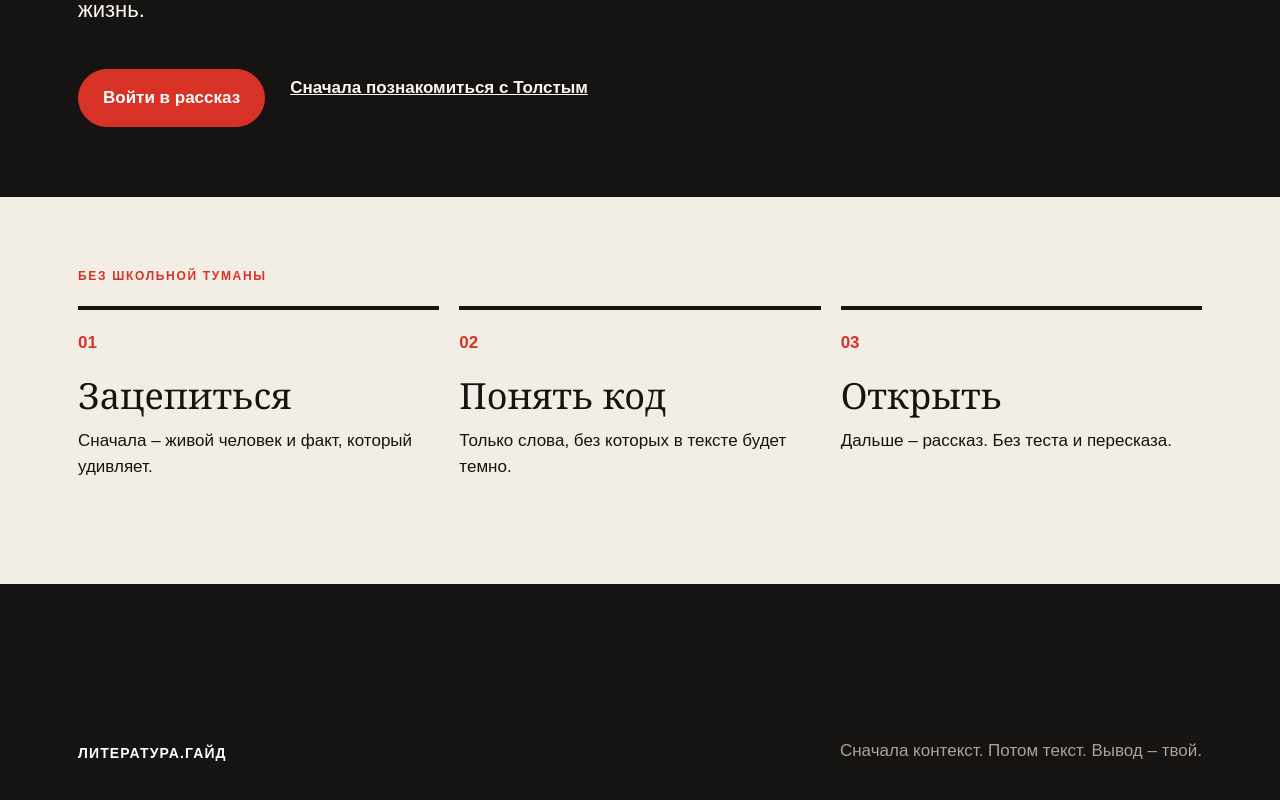
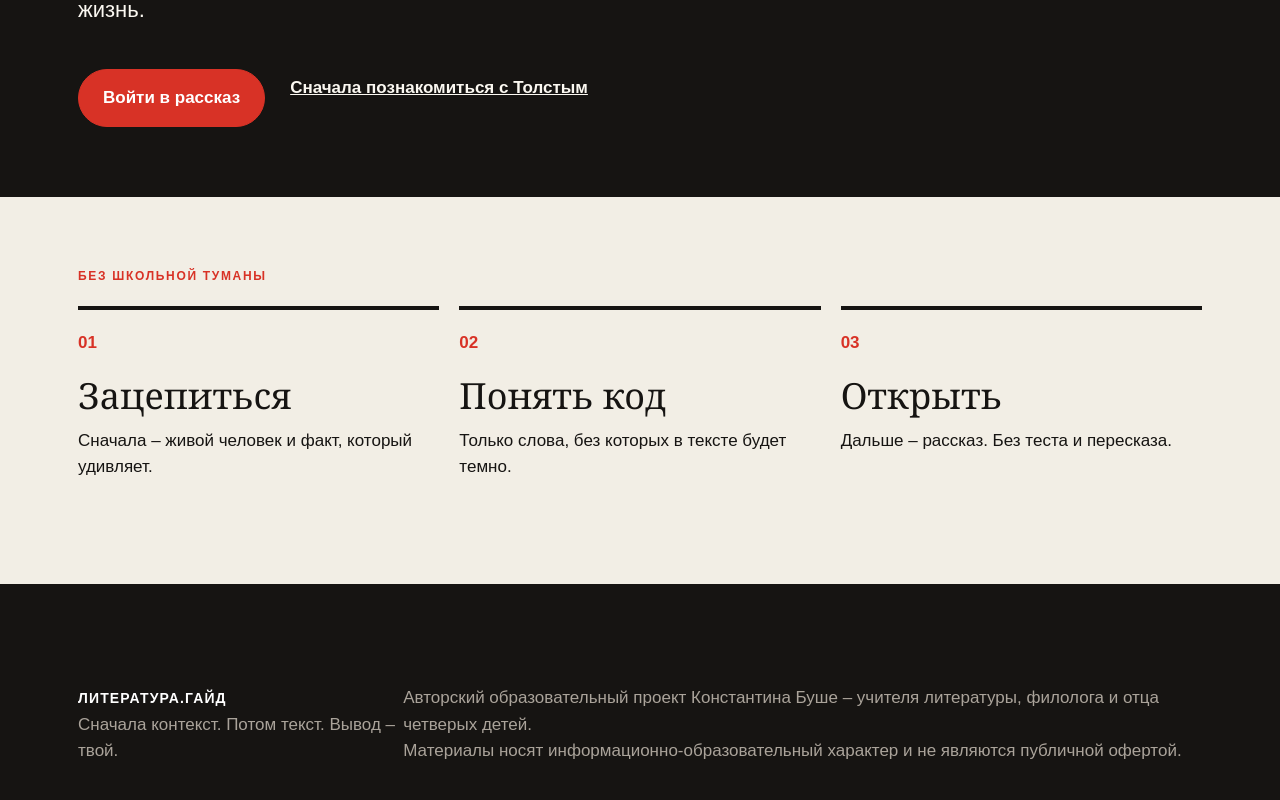
Before and after one commit to kosbushe/literature-guide, a Next.js app: page / in a window 1280 px wide. Shown: the part 1238-2038 px from the top of the page. Built offline with nearby package versions, Linux system fonts and the light colour scheme.

Commit message:
Add project attribution footer

```diff
--- a/app/layout.tsx
+++ b/app/layout.tsx
@@ -19,8 +19,14 @@ export default function RootLayout({ children }: Readonly<{ children: React.Reac
         <SiteHeader />
         {children}
         <footer>
-          <span>ЛИТЕРАТУРА.ГАЙД</span>
-          <p>Сначала контекст. Потом текст. Вывод – твой.</p>
+          <div className="footer-main">
+            <span>ЛИТЕРАТУРА.ГАЙД</span>
+            <p>Сначала контекст. Потом текст. Вывод – твой.</p>
+          </div>
+          <div className="footer-legal">
+            <p>Авторский образовательный проект Константина Буше – учителя литературы, филолога и отца четверых детей.</p>
+            <p>Материалы носят информационно-образовательный характер и не являются публичной офертой.</p>
+          </div>
         </footer>
       </body>
     </html>
```
